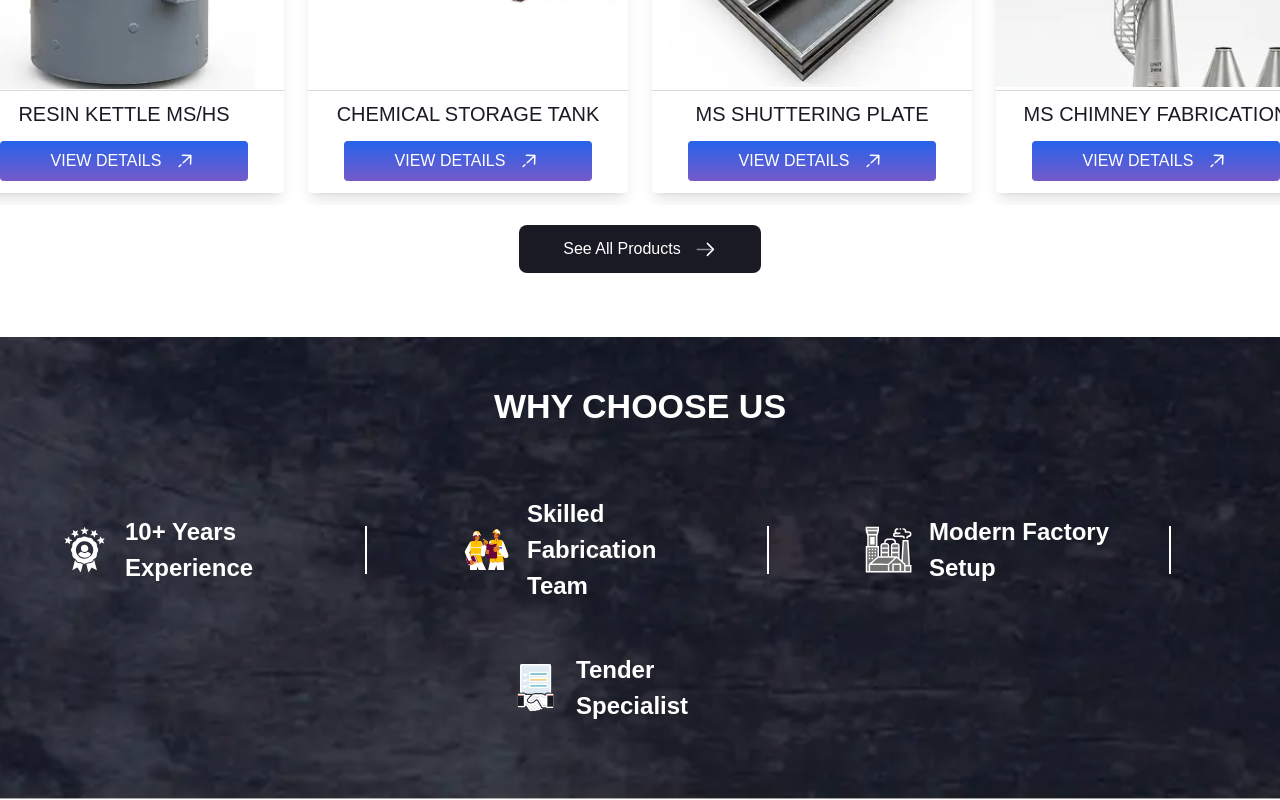
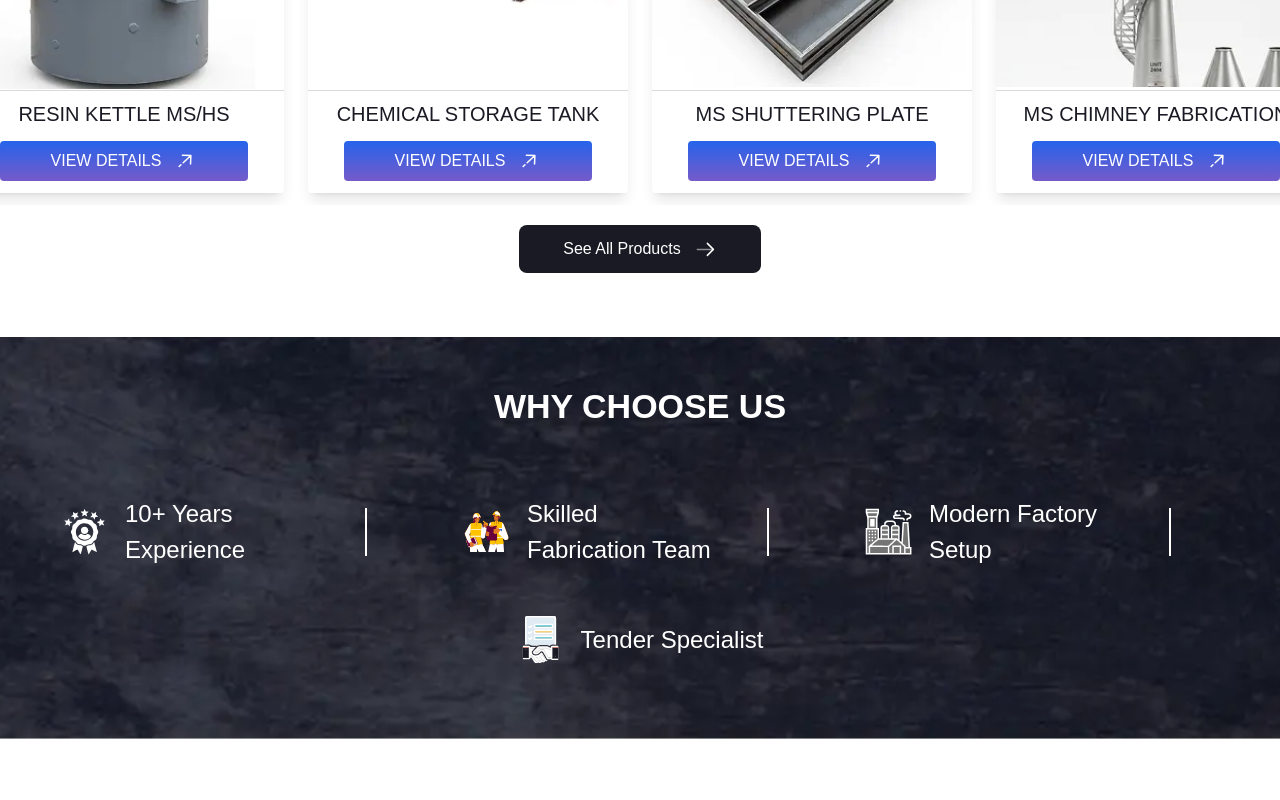
Before and after one commit to aastha-mirai/textile-comp, a React (Vite) app: page / in a window 1280 px wide. Shown: the part 2020-2820 px from the top of the page. After the commit the page ends 2760 px from the top, so only its background shows below. Built offline with nearby package versions, Linux system fonts and the light colour scheme; a web font is replaced by a local one.

Commit message:
Add textWeightVariant prop to FeatureStat and update WhyChooseUs component

```diff
--- a/src/components/FeatureStat/FeatureStat.component.tsx
+++ b/src/components/FeatureStat/FeatureStat.component.tsx
@@ -3,7 +3,14 @@ import type { FeatureStatsCardData } from "./FeatureStat.types";
 import { useScreenSize } from "@utils/useScreenSize";
 
 const FeatureStat: React.FC<FeatureStatsCardData> = (props) => {
-  const { id, icon, text, textVariant, textVariantForMobile } = props;
+  const {
+    id,
+    icon,
+    text,
+    textVariant,
+    textVariantForMobile,
+    textWeightVariant,
+  } = props;
   const { isMobile } = useScreenSize();
   return (
     <div
@@ -15,7 +22,7 @@ const FeatureStat: React.FC<FeatureStatsCardData> = (props) => {
         variant={isMobile ? textVariantForMobile : textVariant}
         text={text}
         color="white"
-        weight="bold"
+        weight={isMobile ? "bold" : (textWeightVariant ?? "bold")}
       />
     </div>
   );
--- a/src/components/FeatureStat/FeatureStat.types.ts
+++ b/src/components/FeatureStat/FeatureStat.types.ts
@@ -1,4 +1,4 @@
-import type { IconName, TypoVariant } from "@components";
+import type { FontWeight, IconName, TypoVariant } from "@components";
 
 export interface FeatureStatsCardData {
   id: number;
@@ -6,4 +6,5 @@ export interface FeatureStatsCardData {
   text: string;
   textVariant: TypoVariant;
   textVariantForMobile: TypoVariant;
+  textWeightVariant?: FontWeight;
 }
--- a/src/containers/WhyChooseUs/WhyChooseUs.component.tsx
+++ b/src/containers/WhyChooseUs/WhyChooseUs.component.tsx
@@ -32,6 +32,7 @@ const WhyChooseUs = () => {
                   {...card}
                   textVariant="h4"
                   textVariantForMobile="body"
+                  textWeightVariant="medium"
                 />
               </div>
 
```
